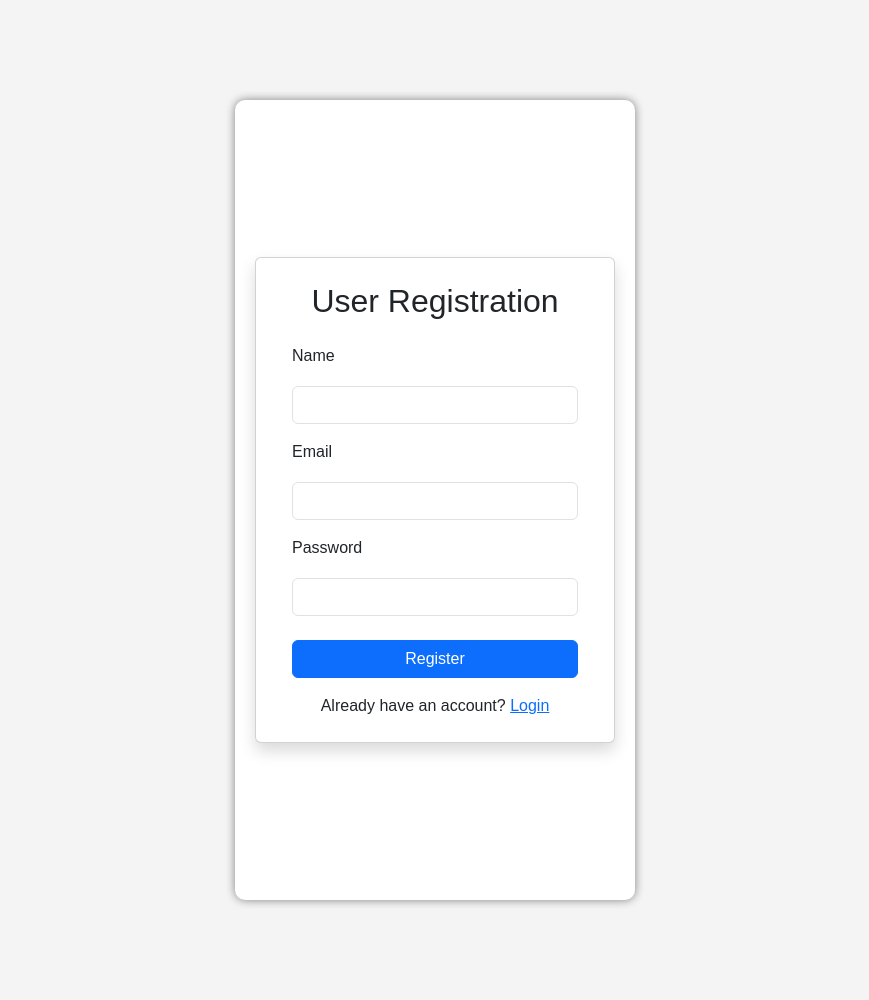
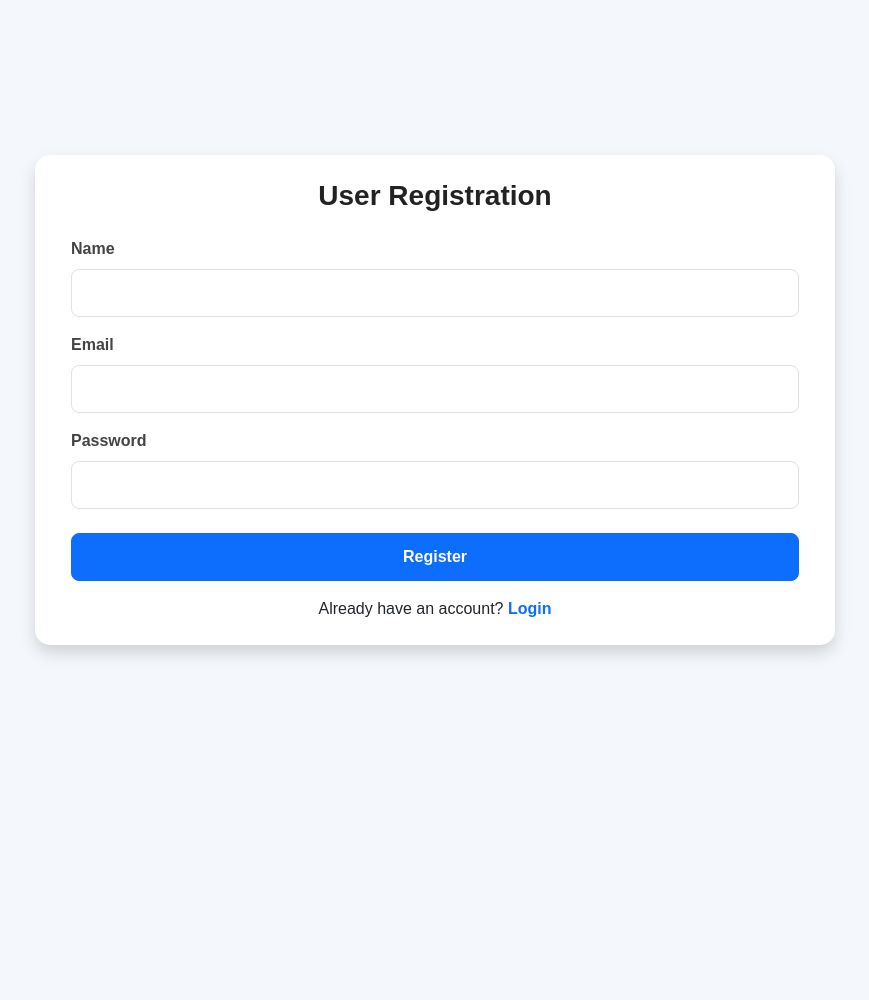
Before and after one commit to Nandhini0767/guvi-internship, a PHP site: page /register.html in a window 1280 px wide. Shown: the whole page, without its empty margins (205-1074 px from the left). After the commit the page ends 656 px from the top, so only its background shows below. Run offline with PHP 8.4, Linux system fonts and the light colour scheme.

Commit message:
final update

```diff
--- a/assets/css/style.css
+++ b/assets/css/style.css
@@ -1,27 +1,59 @@
-body {
-    font-family: Arial;
-    background: #f4f4f4;
+body{
+    background:#f4f7fb;
+    font-family:Arial, Helvetica, sans-serif;
 }
 
-.container {
-    width: 400px;
-    margin: 100px auto;
-    padding: 20px;
-    background: white;
-    border-radius: 10px;
-    box-shadow: 0px 0px 10px gray;
+.container{
+    min-height:100vh;
+    display:flex;
+    justify-content:center;
+    align-items:center;
 }
 
-input {
-    width: 100%;
-    padding: 10px;
-    margin: 10px 0;
+
+.card{
+    width:100%;
+    max-width:800px;
+    border:none;
+    border-radius:15px;
+    box-shadow:0 10px 30px rgba(0,0,0,.12);
+}
+.card-body{
+    padding:40px;
 }
 
-button {
-    width: 100%;
-    padding: 10px;
-    background: green;
-    color: white;
-    border: none;
+h2{
+    font-size:28px;
+    font-weight:600;
+    color:#222;
+    margin-bottom:30px;
 }
+
+.form-label,
+label{
+    font-weight:600;
+    color:#444;
+}
+
+.form-control{
+    height:48px;
+    border-radius:8px;
+    font-size:15px;
+}
+
+.btn{
+    height:48px;
+    font-size:16px;
+    font-weight:600;
+    border-radius:8px;
+}
+
+p{
+    margin-top:20px;
+    text-align:center;
+}
+
+a{
+    text-decoration:none;
+    font-weight:600;
+}
```
Also changed, not shown: assets/js/css/style.css (deleted, +0 -59 lines).
